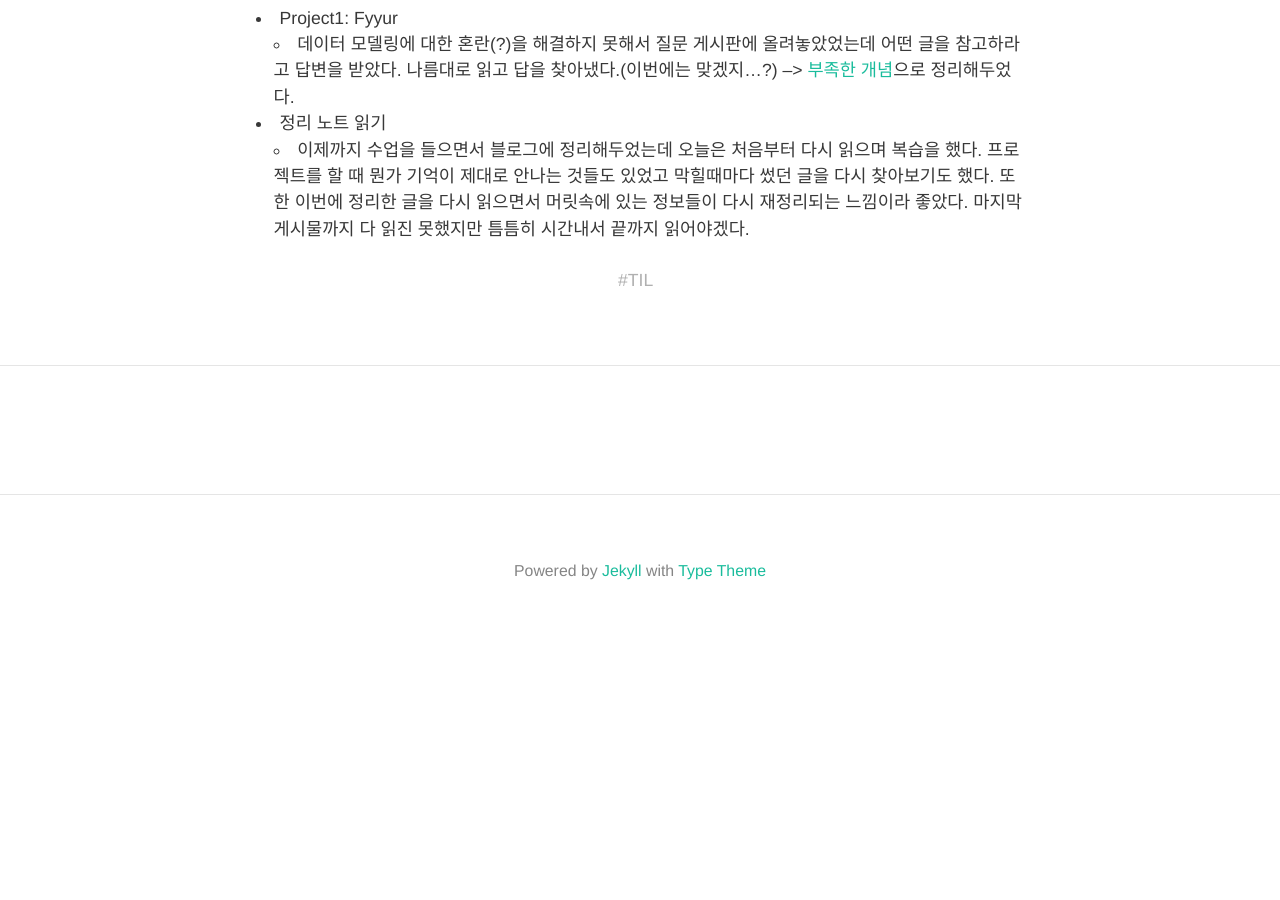
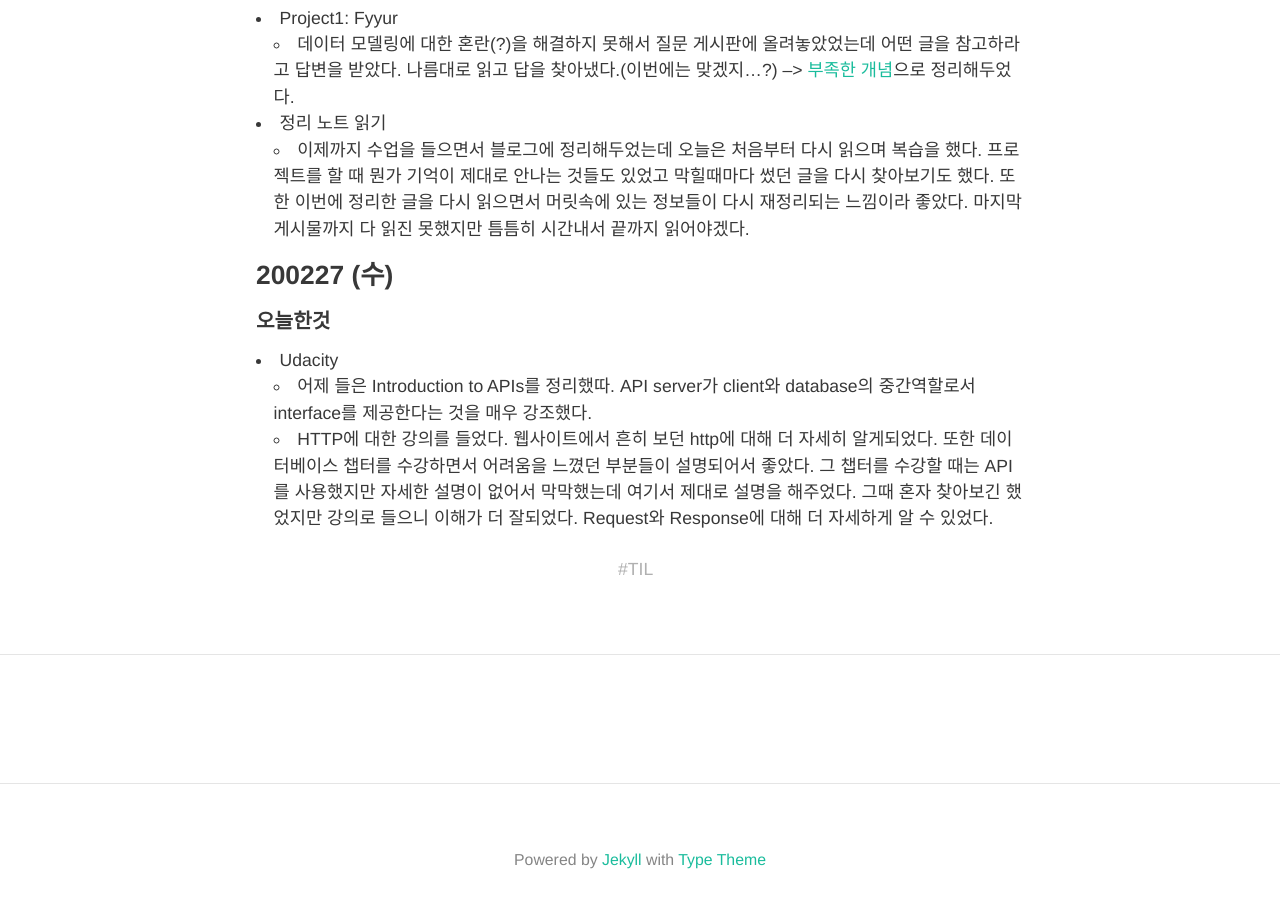
Before and after one commit to HyunlangBan/hyunlangban.github.io, a Jekyll site: the page built from _posts/2020-02-24-til-week.md, in a window 1280 px wide and 900 px high, scrolled down 993 px. Built offline with Jekyll 4.4.1, drawn with Linux system fonts in a browser that asks for light colours; nearby versions of some CDN libraries; some web fonts are replaced; comment, search, counter and statistics services are not loaded; before the commit the page ends 1640 px from its top, so only the background shows below that.

Commit message:
Update 2020-02-24-til-week.md

```diff
--- a/_posts/2020-02-24-til-week.md
+++ b/_posts/2020-02-24-til-week.md
@@ -27,3 +27,9 @@ tag: TIL
   - 데이터 모델링에 대한 혼란(?)을 해결하지 못해서 질문 게시판에 올려놓았었는데 어떤 글을 참고하라고 답변을 받았다. 나름대로 읽고 답을 찾아냈다.(이번에는 맞겠지...?) --> [부족한 개념](https://hyunlangban.github.io/hyunlangban.github.io/2020/02/22/proejct1-error.html)으로 정리해두었다.
 - 정리 노트 읽기
   - 이제까지 수업을 들으면서 블로그에 정리해두었는데 오늘은 처음부터 다시 읽으며 복습을 했다. 프로젝트를 할 때 뭔가 기억이 제대로 안나는 것들도 있었고 막힐때마다 썼던 글을 다시 찾아보기도 했다. 또한 이번에 정리한 글을 다시 읽으면서 머릿속에 있는 정보들이 다시 재정리되는 느낌이라 좋았다. 마지막 게시물까지 다 읽진 못했지만 틈틈히 시간내서 끝까지 읽어야겠다.
+
+### 200227 (수)
+#### 오늘한것
+- Udacity
+  - 어제 들은 Introduction to APIs를 정리했따. API server가 client와 database의 중간역할로서 interface를 제공한다는 것을 매우 강조했다.
+  - HTTP에 대한 강의를 들었다. 웹사이트에서 흔히 보던 http에 대해 더 자세히 알게되었다. 또한 데이터베이스 챕터를 수강하면서 어려움을 느꼈던 부분들이 설명되어서 좋았다. 그 챕터를 수강할 때는 API를 사용했지만 자세한 설명이 없어서 막막했는데 여기서 제대로 설명을 해주었다. 그때 혼자 찾아보긴 했었지만 강의로 들으니 이해가 더 잘되었다. Request와 Response에 대해 더 자세하게 알 수 있었다.
```
